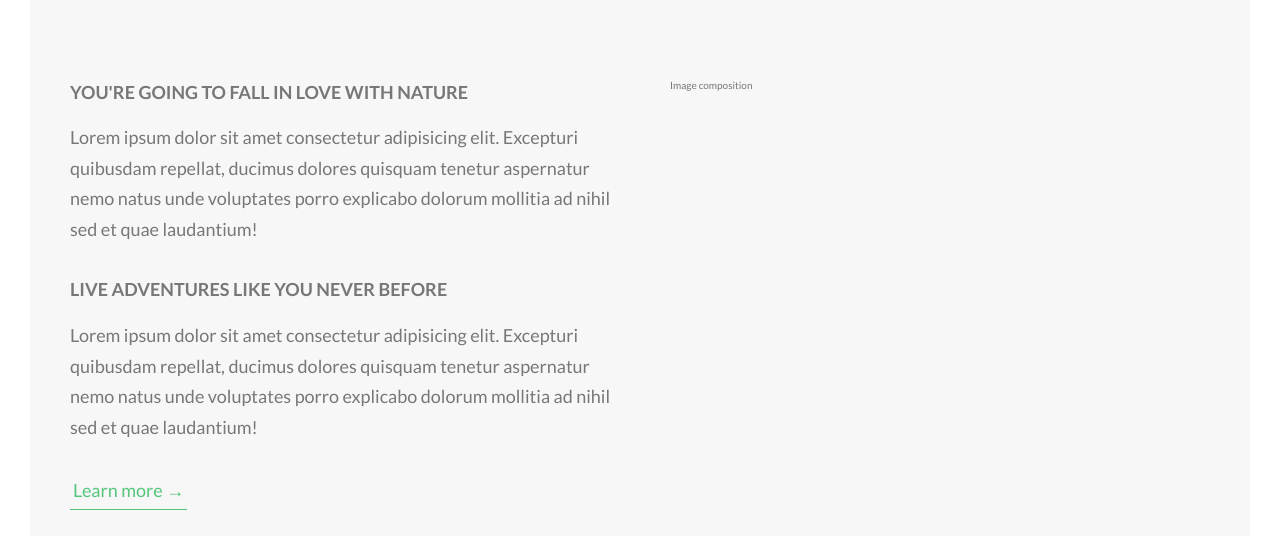
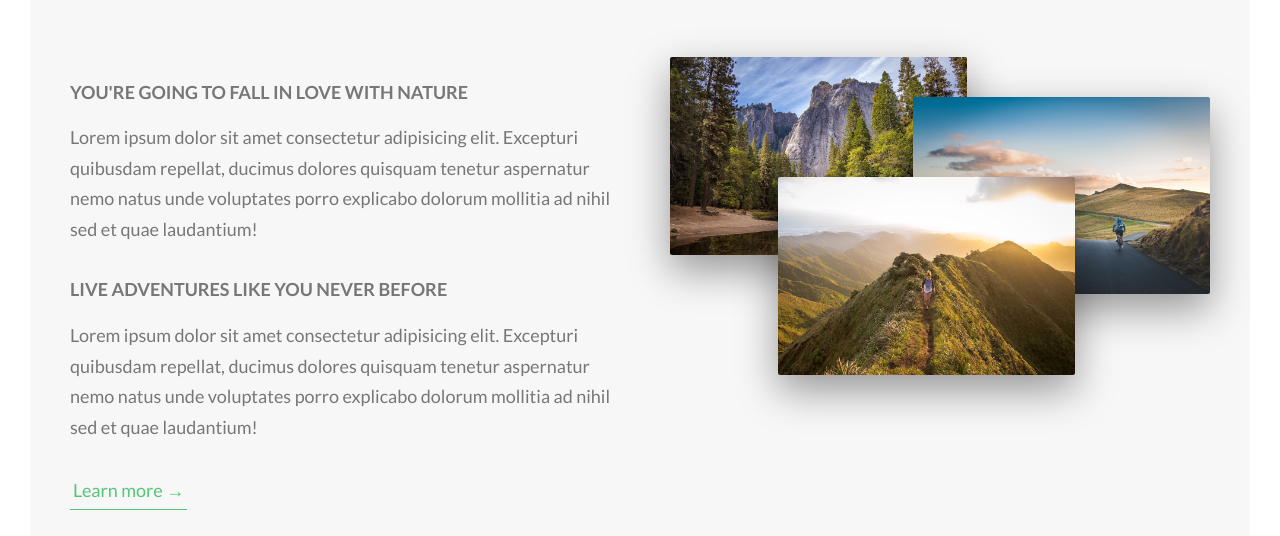
Before and after one commit to StevanCakic/CSSNatours, a website: page index.html in a window 1280 px wide. Shown: the part 943-1479 px from the top of the page. Drawn offline with Linux system fonts and the light colour scheme.

Commit message:
done with about section

```diff
--- a/index.html
+++ b/index.html
@@ -54,7 +54,11 @@
 
                 </div>
                 <div class="col-1-of-2">
-                    Image composition
+                    <div class="composition">
+                        <img src="img/nat-1-large.jpg" alt="Photo 1" class="composition__photo composition__photo--p1">
+                        <img src="img/nat-2-large.jpg" alt="Photo 2" class="composition__photo composition__photo--p2">
+                        <img src="img/nat-3-large.jpg" alt="Photo 3" class="composition__photo composition__photo--p3">
+                    </div>
                 </div>
             </div>
 
--- /dev/null
+++ b/sass/components/_composition.scss
@@ -0,0 +1,38 @@
+.composition {
+  position: relative;
+  &__photo {
+    width: 55%;
+    box-shadow: 0 1.5rem 4rem rgba($color-black, 0.4);
+    border-radius: 0.2rem;
+    position: absolute;
+    z-index: 10;
+    transition: all 0.2s;
+    outline-offset: 2rem;
+
+    &--p1 {
+      left: 0;
+      top: -2rem;
+    }
+
+    &--p2 {
+      right: 0;
+      top: 2rem;
+    }
+
+    &--p3 {
+      left: 20%;
+      top: 10rem;
+    }
+
+    &:hover {
+      outline: 1.5rem solid $color-primary;
+      transform: scale(1.05) translateY(-0.5rem);
+      box-shadow: 0 2.5rem 4rem rgba($color-black, 0.4);
+      z-index: 20;
+    }
+  }
+
+  &:hover &__photo:not(:hover) {
+    transform: scale(0.95);
+  }
+}
--- a/sass/main.scss
+++ b/sass/main.scss
@@ -8,6 +8,7 @@
 @import "base/utilities";
 
 @import "components/button";
+@import "components/composition";
 
 @import "layout/grid";
 @import "layout/header";
```
Also changed, not shown: css/style.css.
